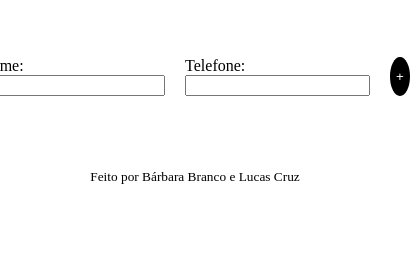
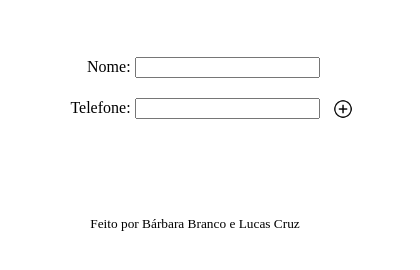
Before and after one commit to lunicarus/phonebook-app, a website: page create.html in a window 390 px wide. Shown: the part 148-418 px from the top of the page, 420 px wide, since content can reach past the window. Drawn offline with Linux system fonts and the light colour scheme.

Commit message:
style: add resposivity to create page

```diff
--- a/create.html
+++ b/create.html
@@ -12,7 +12,7 @@
     <p class= "titulo">Adicionar Telefone</p>
 </header>
 <main>
-    <form id="addContactForm">
+    <form class="addContactForm">
 
         <div class="parte-form">
             <label for="nome">Nome:</label>
@@ -24,7 +24,12 @@
             <input type="tel" id="tel" name="telefone" required>
         </div>
 
-        <button type="submit" class="add">+</button>
+        <div class="actions-container">
+        <button type="submit" class="button-read">
+            <img src="botao-adicionar.png" alt="adicionar" class="img-button-create">
+        </button>
+        </div>
+
     </form>
 </main>
 <footer>
--- a/styles.css
+++ b/styles.css
@@ -49,7 +49,7 @@ footer {
     background-color: darkgray;
 }
 
-form {
+.addContactForm {
     margin-top: 50px;
     display: flex;
     flex-direction: row;
@@ -59,13 +59,11 @@ form {
     margin: 10px;
 }
 
-.add {
-    margin: 10px;
-    border-radius: 50%;
-    color: white;
-    background-color: black;
-    border: none;
-    cursor: pointer;
+.img-button-create{
+    width: 20px;
+    height: 20px;
+    display: flex;
+    align-items: center;
 }
 
 .button-read{
@@ -128,4 +126,14 @@ ul {
         flex-direction: row;
         margin: auto;
     }
+    .addContactForm {
+            display: flex;
+            flex-direction: column;
+            align-items: end;
+    }
+
+    .img-button-create{
+        margin-left: 20px;
+        margin-top: -37px;
+    }
  }
```
Also changed, not shown: read.html (+0 -1 lines).
